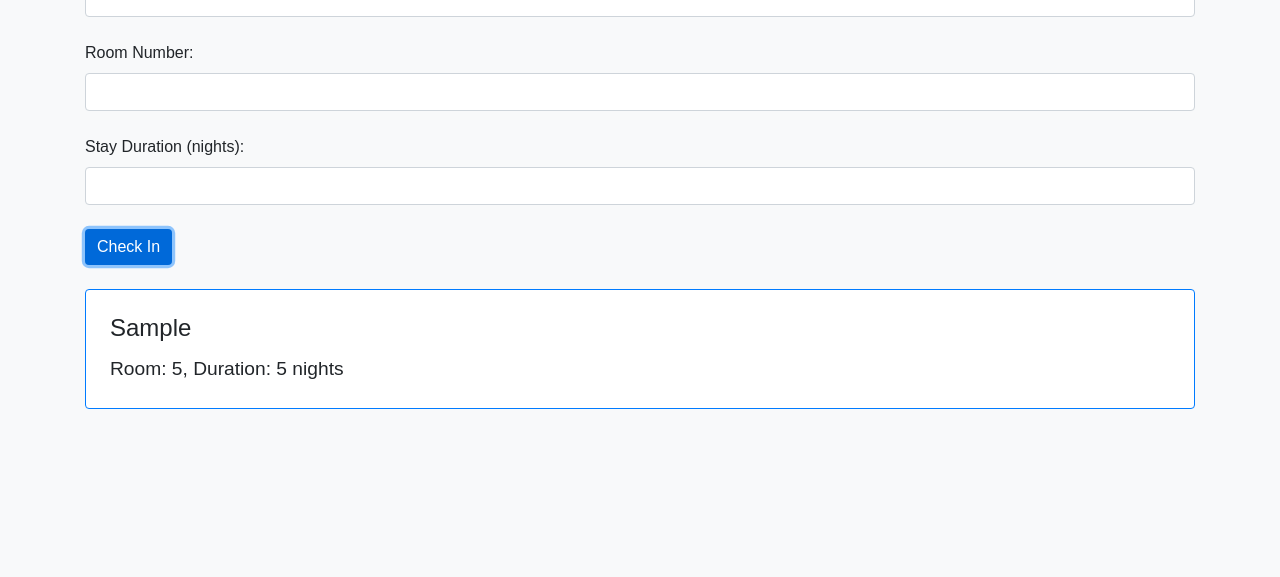
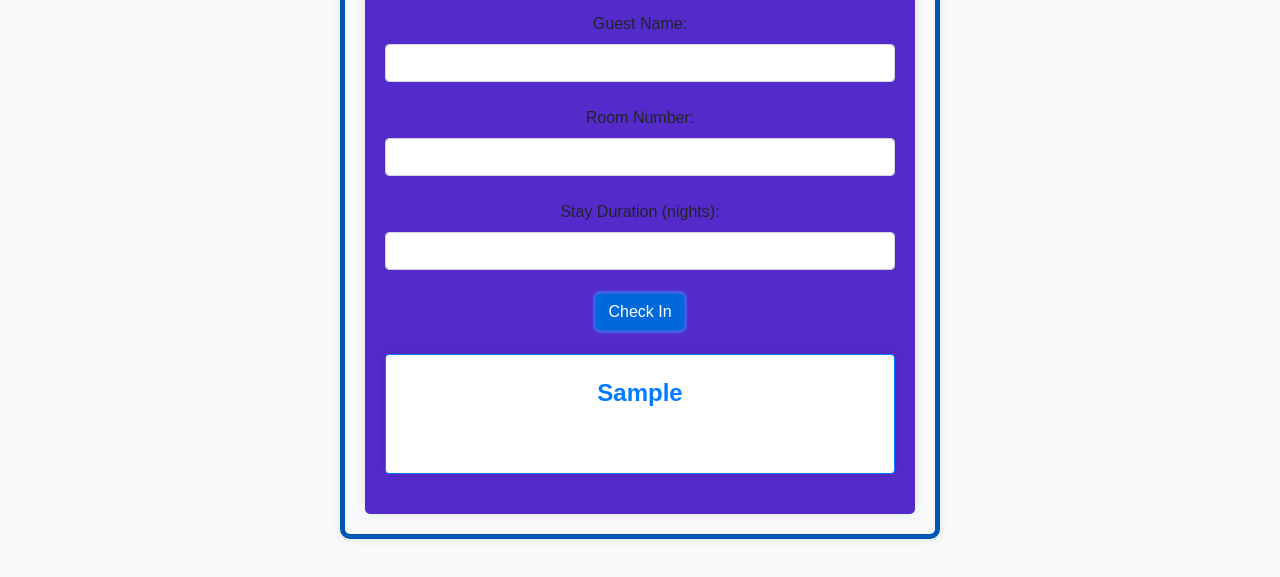
Before and after one commit to INC-Com739/Hotel-Simulator, a plain HTML site: page index.html in a window 1280 px wide. Both pictures are taken after typing "Sample", "5", "5" into the empty fields and a click on the button "Check In". Shown: the part 183-760 px from the top of the page. Drawn offline with nearby package versions, Linux system fonts and the light colour scheme.

Commit message:
Simulator

```diff
--- a/index.html
+++ b/index.html
@@ -9,18 +9,37 @@
         body {
             background-color: #f8f9fa;
             font-family: Arial, sans-serif;
+            border: #0056b3 solid 5px;
+            border-radius: 10px;
+            padding: 20px;
+            box-shadow: 0 0 10px rgba(0, 0, 0, 0.1);
+            margin: 20px auto;
+            max-width: 600px;
+            text-align: center;
         }
         .container {
             margin-top: 50px;
+            padding: 20px;
+            background-color: rgb(85, 42, 203);
+            border-radius: 5px;
+            box-shadow: 0 0 10px rgba(0, 0, 0, 0.1);
         }
         .guest-card {
             margin-bottom: 20px;
+            border: 1px solid #007bff;
+            border-radius: 0.25rem;
+            background-color: #ffffff;
+            box-shadow: 0 0 10px rgba(0, 0, 0, 0.1);
+            transition: transform 0.2s;
         }
         .card-title {
             font-size: 1.5em;
+            font-weight: bold;
+            color: #007bff;
         }
         .card-text {
             font-size: 1.2em;
+            color: #ffffff;
         }
         .btn-primary {
             background-color: #007bff;
```
Also changed, not shown: script.js (added, +42 -0 lines).
